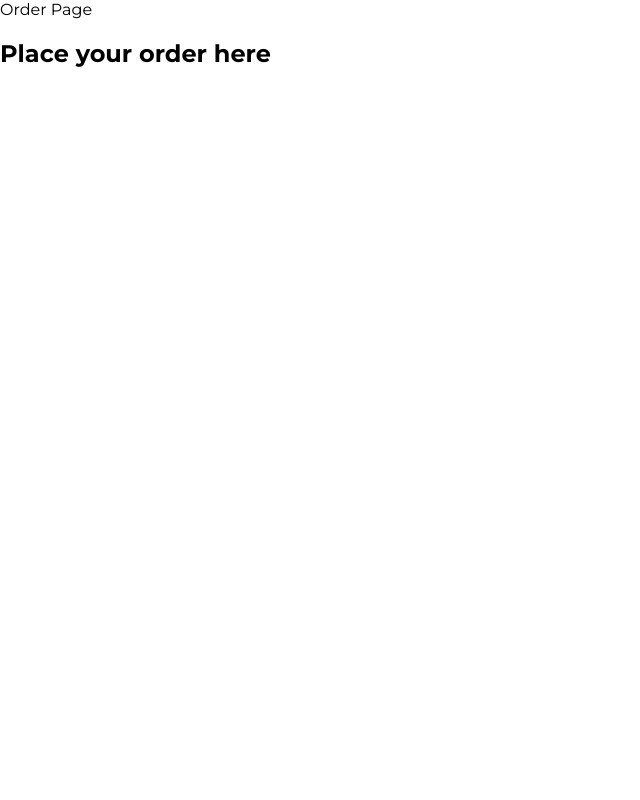
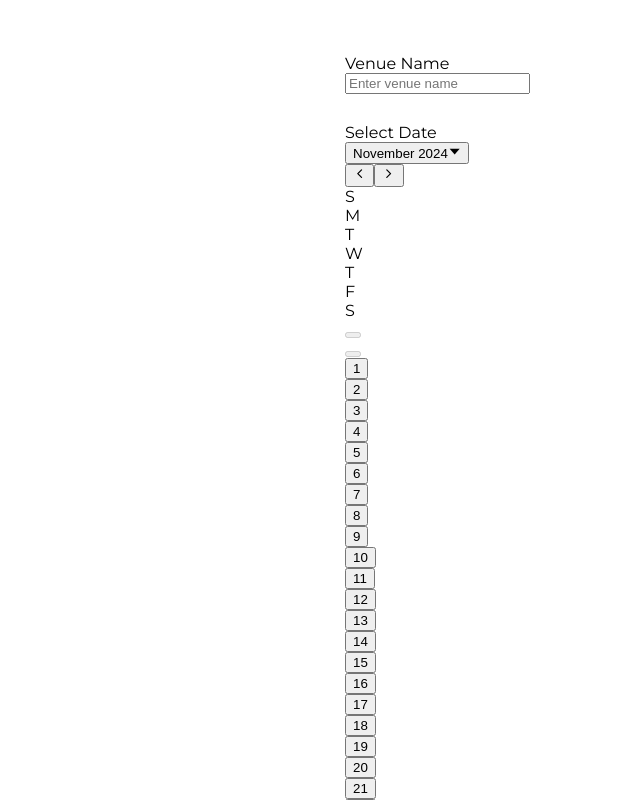
Before and after one commit to winati17/pozition, a React (Vite) app: page /order in a window 1280 px wide. Shown: the whole page, without its empty margins (0-640 px from the left). Built offline with nearby package versions, Linux system fonts and the light colour scheme.

Commit message:
feat: add Order Page layout and styling
- Implemented Order Page with form inputs for venue, date, time, and guests
- Basic layout and CSS structure added, but styling issues persist

```diff
--- a/src/pages/OrderPage.css
+++ b/src/pages/OrderPage.css
@@ -0,0 +1,62 @@
+@import url('https://fonts.googleapis.com/css2?family=Montserrat:wght@400;700&display=swap');
+
+body {
+    font-family: 'Montserrat', sans-serif;
+}
+
+.order-page-header {
+    --background: #b31b3e;
+    color: rgb(209, 19, 19);
+}
+
+.order-title {
+    text-align: center;
+    font-size: 24px;
+    font-weight: 700;
+    margin-top: 20px;
+    color: #333;
+}
+
+.order-container {
+    padding: 20px 16px;
+}
+
+.order-input-item {
+    margin-top: 20px;
+}
+
+.order-button {
+    --background: #b31b3e;
+    color: rgb(18, 72, 210);
+    margin-top: 20px;
+    font-weight: 700;
+    width: 100%;
+    border-radius: 20px;
+}
+
+.order-button:hover {
+    background-color: #a10c33;
+}
+
+.footer-text {
+    text-align: center;
+    width: 100%;
+    padding: 16px 0;
+    font-size: 14px;
+    color: #666;
+}
+
+.order-input {
+    --background: #f7f7f7;
+    --color: #8e076a;
+    --placeholder-color: rgba(51, 51, 51, 0.7);
+    border-radius: 20px;
+    padding: 8px;
+}
+
+@media (min-width: 768px) {
+    .order-container {
+        max-width: 600px;
+        margin: 0 auto;
+    }
+}
--- a/src/pages/OrderPage.jsx
+++ b/src/pages/OrderPage.jsx
@@ -1,21 +1,120 @@
-import React from 'react';
-import { IonPage, IonHeader, IonToolbar, IonTitle, IonContent } from '@ionic/react';
+import React, { useState } from 'react';
+import {
+  IonContent,
+  IonHeader,
+  IonPage,
+  IonToolbar,
+  IonTitle,
+  IonGrid,
+  IonRow,
+  IonCol,
+  IonItem,
+  IonLabel,
+  IonInput,
+  IonDatetime,
+  IonButton,
+  IonText,
+  IonFooter,
+} from '@ionic/react';
 import './OrderPage.css';
 
-const Order = () => {
+const OrderPage = () => {
+  const [venue, setVenue] = useState('');
+  const [date, setDate] = useState('');
+  const [time, setTime] = useState('');
+  const [guests, setGuests] = useState('');
+
+  const handleOrder = () => {
+    if (!venue || !date || !time || !guests) {
+      alert("Please fill out all fields.");
+      return;
+    }
+    alert(`Booking Confirmed for ${venue} on ${date} at ${time} for ${guests} guests.`);
+  };
+
   return (
     <IonPage>
       <IonHeader>
         <IonToolbar>
-          <IonTitle>Order Page</IonTitle>
+          <IonTitle className="order-title">Order Venue</IonTitle>
         </IonToolbar>
       </IonHeader>
-      <IonContent className="ion-padding">
-        <h2>Place your order here</h2>
-        {/* Add more content or Ionic components for the order form */}
+      <IonContent fullscreen>
+        <IonGrid className="order-container">
+          <IonRow>
+            <IonCol>
+              <IonItem className="order-input-item">
+                <IonLabel position="stacked">Venue Name</IonLabel>
+                <IonInput
+                  value={venue}
+                  placeholder="Enter venue name"
+                  onIonChange={(e) => setVenue(e.detail?.value || '')}
+                  className="order-input"
+                />
+              </IonItem>
+            </IonCol>
+          </IonRow>
+
+          <IonRow>
+            <IonCol>
+              <IonItem className="order-input-item">
+                <IonLabel position="stacked">Select Date</IonLabel>
+                <IonDatetime
+                  displayFormat="YYYY-MM-DD"
+                  placeholder="Select Date"
+                  onIonChange={(e) => setDate(e.detail?.value || '')}
+                  className="order-input"
+                />
+              </IonItem>
+            </IonCol>
+          </IonRow>
+
+          <IonRow>
+            <IonCol>
+              <IonItem className="order-input-item">
+                <IonLabel position="stacked">Select Time</IonLabel>
+                <IonDatetime
+                  displayFormat="HH:mm"
+                  pickerFormat="HH:mm"
+                  placeholder="Select Time"
+                  onIonChange={(e) => setTime(e.detail?.value || '')}
+                  className="order-input"
+                />
+              </IonItem>
+            </IonCol>
+          </IonRow>
+
+          <IonRow>
+            <IonCol>
+              <IonItem className="order-input-item">
+                <IonLabel position="stacked">Number of Guests</IonLabel>
+                <IonInput
+                  type="number"
+                  value={guests}
+                  placeholder="Enter number of guests"
+                  onIonChange={(e) => setGuests(e.detail?.value || '')}
+                  className="order-input"
+                />
+              </IonItem>
+            </IonCol>
+          </IonRow>
+
+          <IonRow>
+            <IonCol>
+              <IonButton expand="full" color="primary" onClick={handleOrder} className="order-button">
+                Confirm Booking
+              </IonButton>
+            </IonCol>
+          </IonRow>
+        </IonGrid>
       </IonContent>
+      <IonFooter>
+        <IonToolbar>
+          <IonText className="footer-text">&copy; 2024 Pozition</IonText>
+        </IonToolbar>
+      </IonFooter>
     </IonPage>
   );
 };
 
-export default Order;
+export default OrderPage;
```
